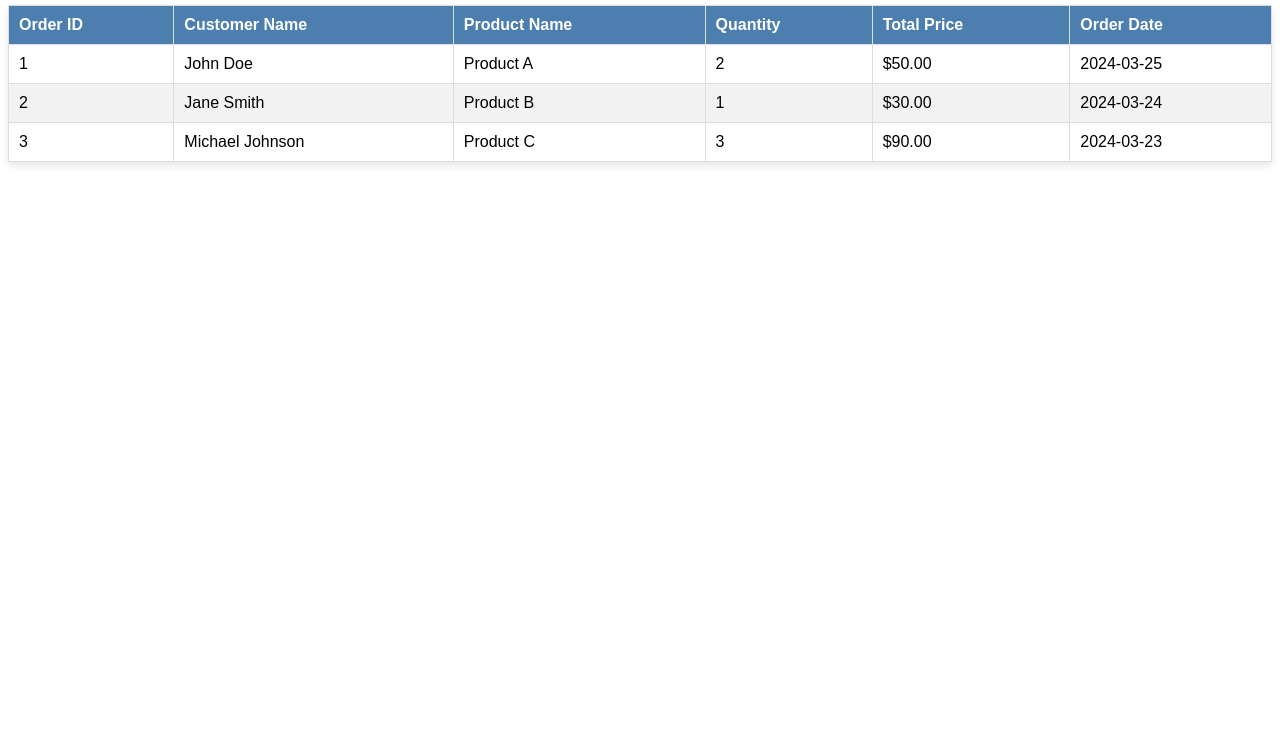
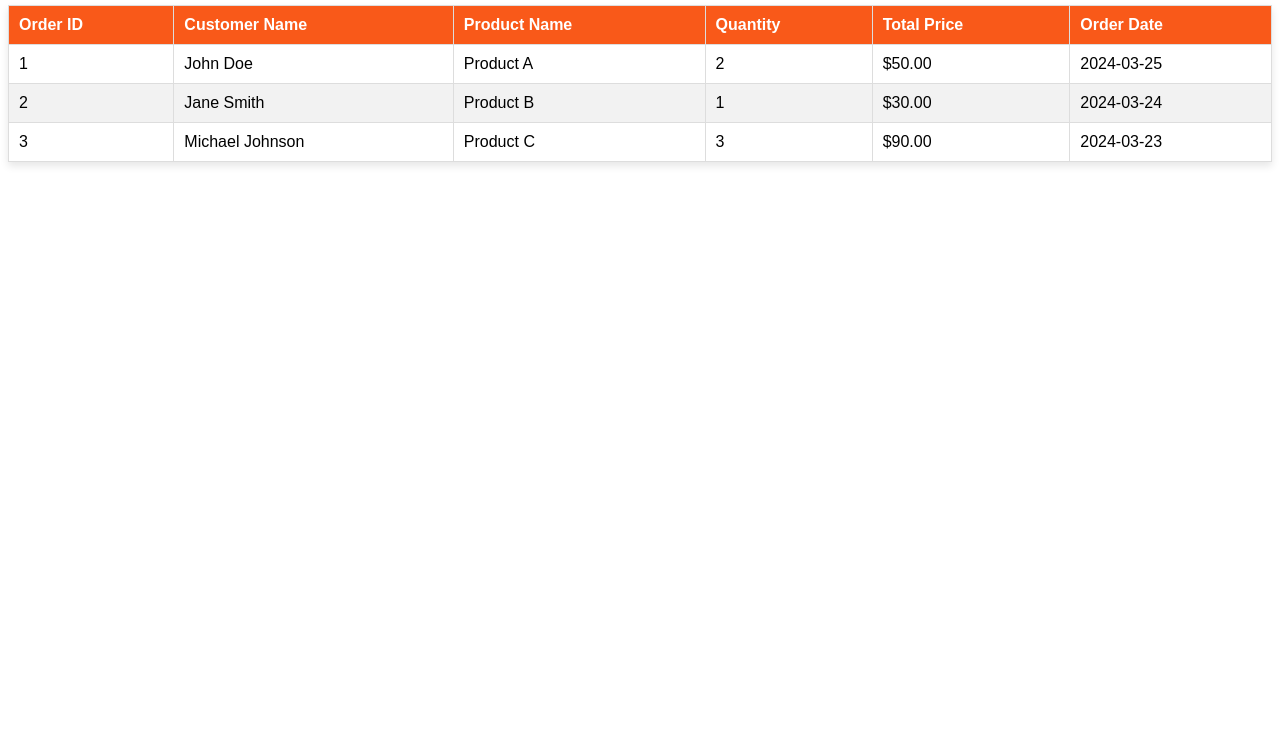
Before and after one commit to benayayouness/demo-github-pages, a plain HTML site: page index.html in a window 1280 px wide. Shown: the part 62-800 px from the top of the page. Drawn offline with Linux system fonts and the light colour scheme.

Commit message:
fix: style 2

```diff
--- a/styles.css
+++ b/styles.css
@@ -12,7 +12,7 @@ th, td {
 }
 
 th {
-    background-color: #4c7faf;
+    background-color: #f95919;
     color: white;
     font-weight: bold;
     text-align: left;
```
